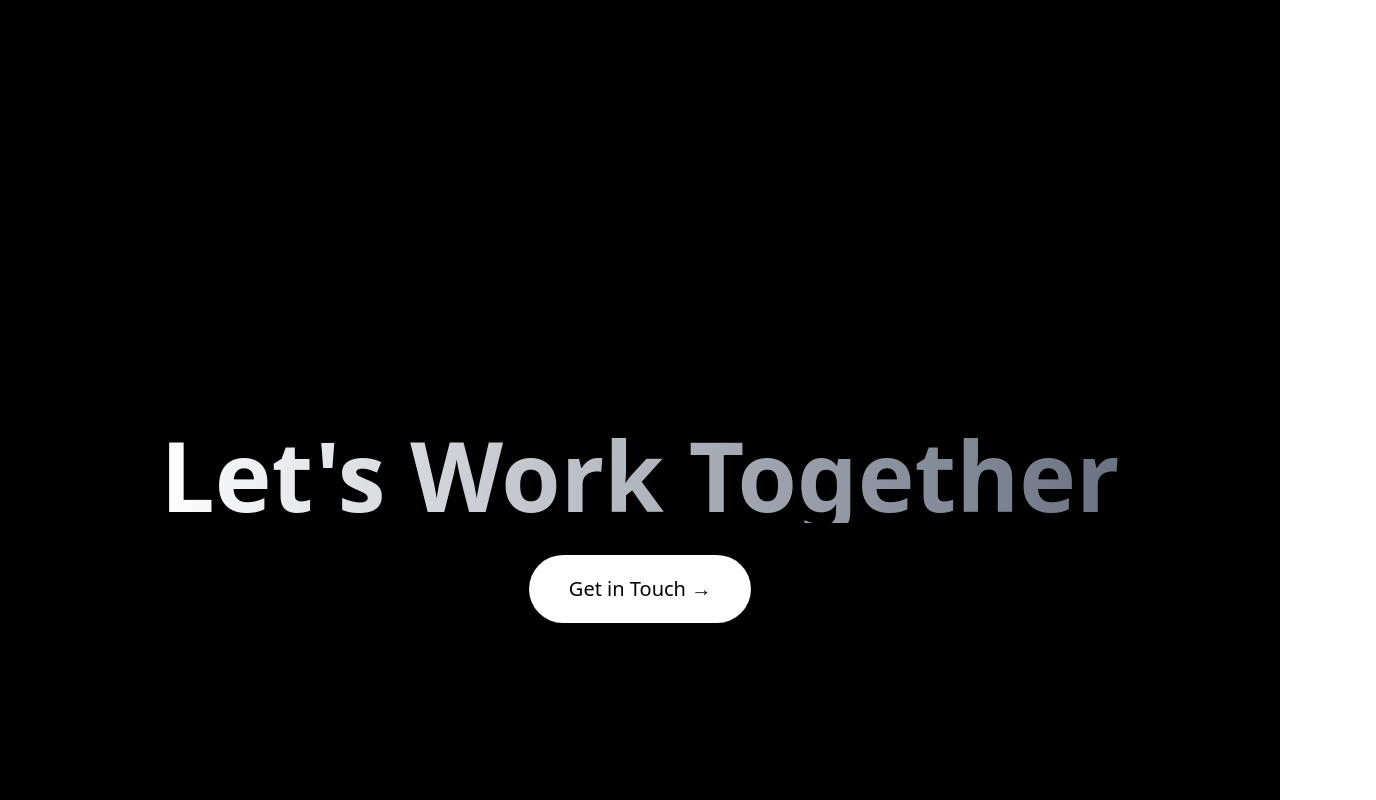
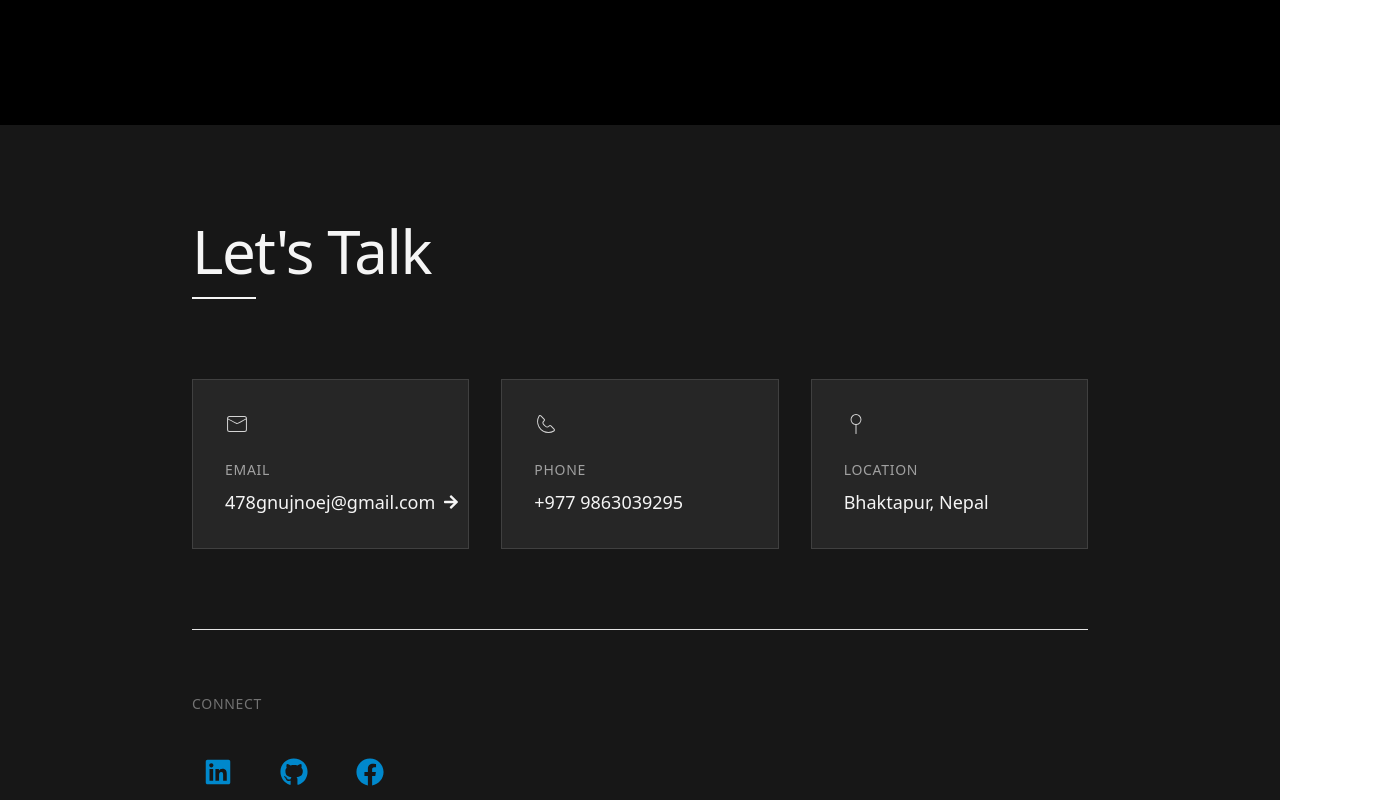
Before and after one commit to ShivahariRukesh/my-portfolio, a React (Vite) app: page / in a window 1280 px wide. Shown: the part 10040-10840 px from the top of the page, 1376 px wide, since content can reach past the window. Built offline with nearby package versions, Linux system fonts and the light colour scheme.

Commit message:
fixed some issue

```diff
--- a/src/components/About/About.tsx
+++ b/src/components/About/About.tsx
@@ -103,7 +103,7 @@ const About = () => {
             </div>
             <div
                 ref={dragRef}
-                className='relative  w-40 h-40 rounded-full cursor-grabbing bg-yellow-100 mix-blend-difference'
+                className='relative  w-56 h-56 rounded-full cursor-grabbing bg-yellow-100 mix-blend-difference'
                 onMouseDown={handleMouseDown}
                 onMouseMove={handleMouseMove}
                 onMouseUp={handleMouseUp}
--- a/src/components/Projects/Projects.tsx
+++ b/src/components/Projects/Projects.tsx
@@ -78,17 +78,7 @@ export default function HorizontalScroll() {
                 </div>
             </section>
 
-            {/* Footer Section */}
-            <section className="h-screen flex items-center justify-center px-8">
-                <div className="text-center">
-                    <h2 className="text-6xl md:text-8xl font-bold mb-8 bg-clip-text text-transparent bg-gradient-to-r from-white to-gray-500">
-                        Let's Work Together
-                    </h2>
-                    <button className="px-10 py-5 bg-white text-black rounded-full text-xl font-medium hover:bg-gray-200 transition-colors shadow-2xl">
-                        Get in Touch →
-                    </button>
-                </div>
-            </section>
+
         </div>
     );
 }
```
